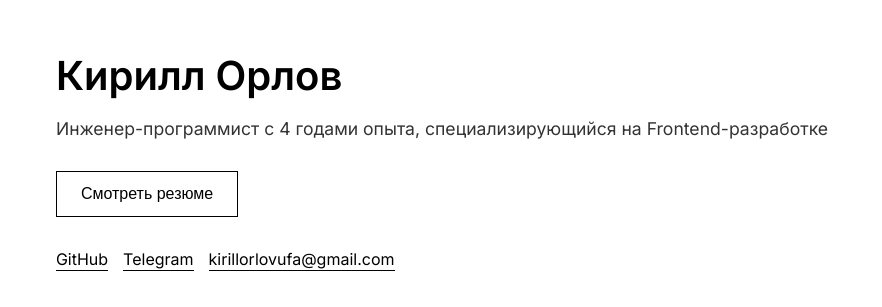
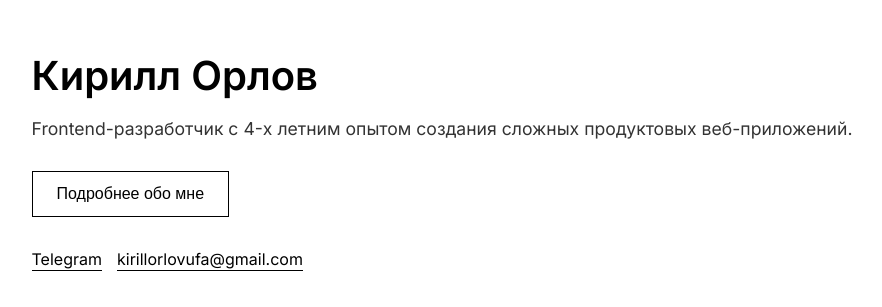
Before and after one commit to kirill-orlov/about-me, a React (Vite) app: page / in a window 1280 px wide. Shown: the part 231-538 px from the top of the page, without its empty margins (198-1080 px from the left). Built offline with nearby package versions, Linux system fonts and the light colour scheme.

Commit message:
fix(app): change main page content

```diff
--- a/src/app.css
+++ b/src/app.css
@@ -37,6 +37,7 @@ h1 {
 	font-size: 1.1rem;
 	color: #333;
 	margin-bottom: 2rem;
+	max-width: 850px;
 }
 
 .section-title {
--- a/src/app.tsx
+++ b/src/app.tsx
@@ -12,21 +12,16 @@ function App() {
 			<header className="header">
 				<h1>Кирилл Орлов</h1>
 				<p className="subtitle">
-          Инженер-программист с {currentYear - 2021} годами опыта, специализирующийся на
-          Frontend-разработке
+					Frontend-разработчик с {currentYear - 2021}-х летним опытом создания сложных продуктовых
+					веб-приложений.
 				</p>
-        <button onClick={handleOpen} className="download-button" aria-label="Скачать резюме">
-          Смотреть резюме
+				<button onClick={handleOpen} className="download-button" aria-label="Подробнее обо мне">
+					Подробнее обо мне
 				</button>
 			</header>
 
 			<section className="social-links">
 				<ul className="links-list">
-          <li>
-            <a href="https://github.com/kirill-orlov" target="_blank" rel="noopener noreferrer">
-              GitHub
-            </a>
-          </li>
 					<li>
 						<a href="https://t.me/orlovkirill" target="_blank" rel="noopener noreferrer">
 							Telegram
```
Also changed, not shown: 1 other file (tests, documents, lock files or other folders). Lines whose indentation alone changed are shown as unchanged.
